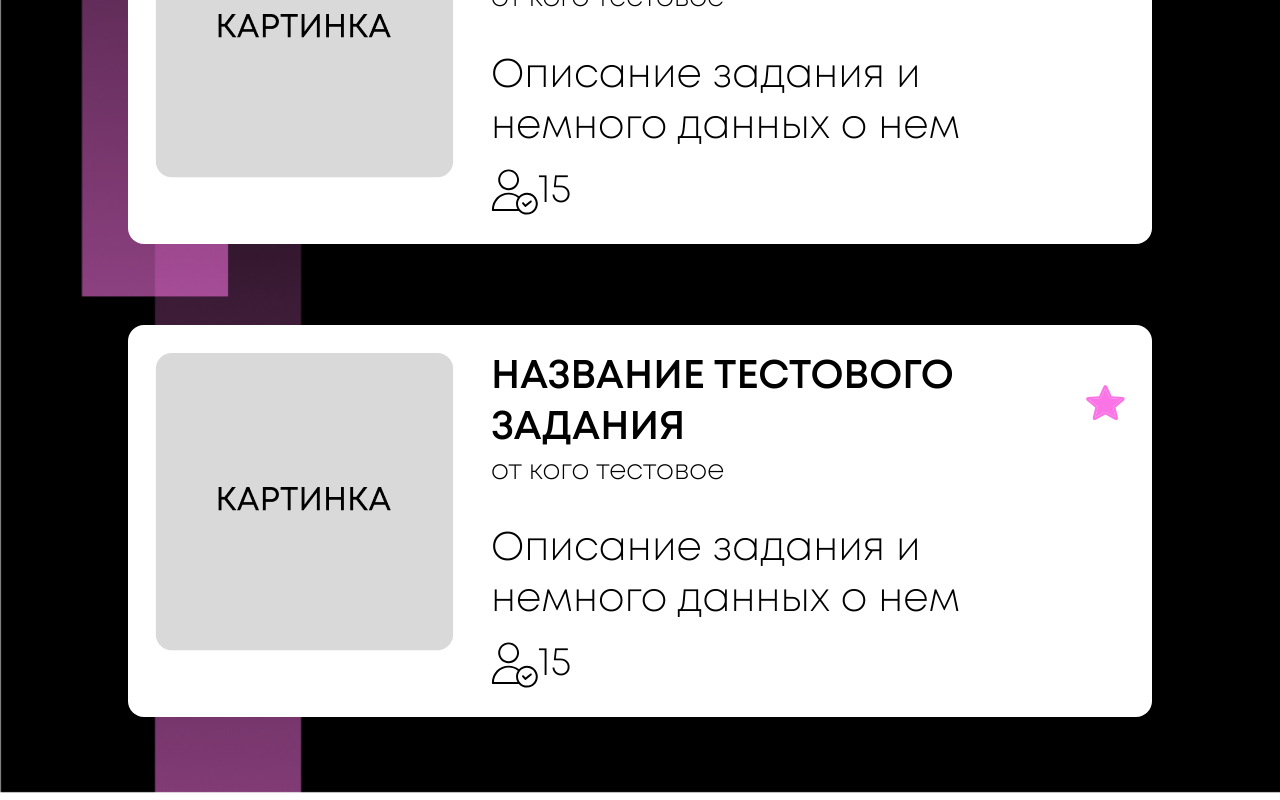
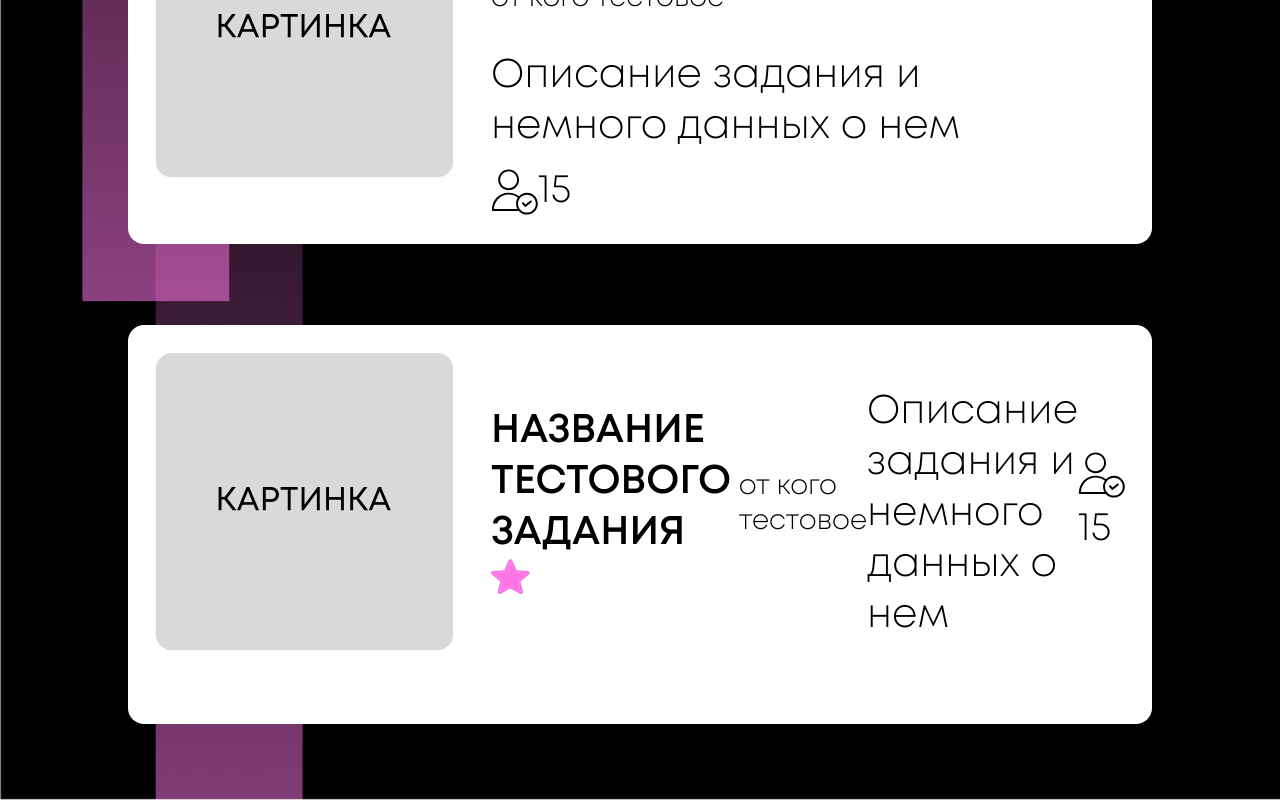
Before and after one commit to Emma-Shifter/project, a React (Create React App) app: page /catalog-tests in a window 1280 px wide. Shown: the part 670-1470 px from the top of the page. Built offline with nearby package versions, Linux system fonts and the light colour scheme.

Commit message:
исправлены баги

```diff
--- a/src/App.css
+++ b/src/App.css
@@ -486,13 +486,13 @@ ul {
   font-size: 40px;
   font-weight: 700;
 }
-.testcase-info-container {
+.catalog-testcase-info-container {
   display: flex;
   flex-direction: column;
   align-items: flex-start;
   margin-bottom: 0px;
 }
-.testcase-info-container div {
+.catalog-testcase-info-container div {
   display: flex;
   align-items: center;
   justify-content: space-between;
@@ -514,7 +514,7 @@ ul {
   font-size: 40px;
   font-weight: 300;
 }
-.testcase-info-container .people-approve-container {
+.catalog-testcase-info-container .people-approve-container {
   justify-content: left;
 }
 .testcase-card img{
--- a/src/App.js
+++ b/src/App.js
@@ -18,7 +18,7 @@ function App() {
         <Route path="testcase" element={<TestCasePage />} />
         <Route path="vacancy" element={<VacancyPage />} />
         <Route path="catalog-vacancy" element={<CatalogVacancyPage />} />
-        <Route path="catalog-tests" element={<CatalogTestsPage />} />\
+        <Route path="catalog-tests" element={<CatalogTestsPage />} />
       </Routes>
     </BrowserRouter>
   );
--- a/src/pages/CatalogTestsPage.jsx
+++ b/src/pages/CatalogTestsPage.jsx
@@ -17,7 +17,7 @@ export default function CatalogTestsPage() {
             <div className='testcase-card-list'>
                 <div className='testcase-card'>
                     <img alt='img' src={defaultImage}></img>
-                    <div className='testcase-info-container'>
+                    <div className='catalog-testcase-info-container'>
                         <div>
                             <p className='testcase-title'>НАЗВАНИЕ ТЕСТОВОГО ЗАДАНИЯ</p>
                             <img alt='favorite' src={starFull}></img>
```
